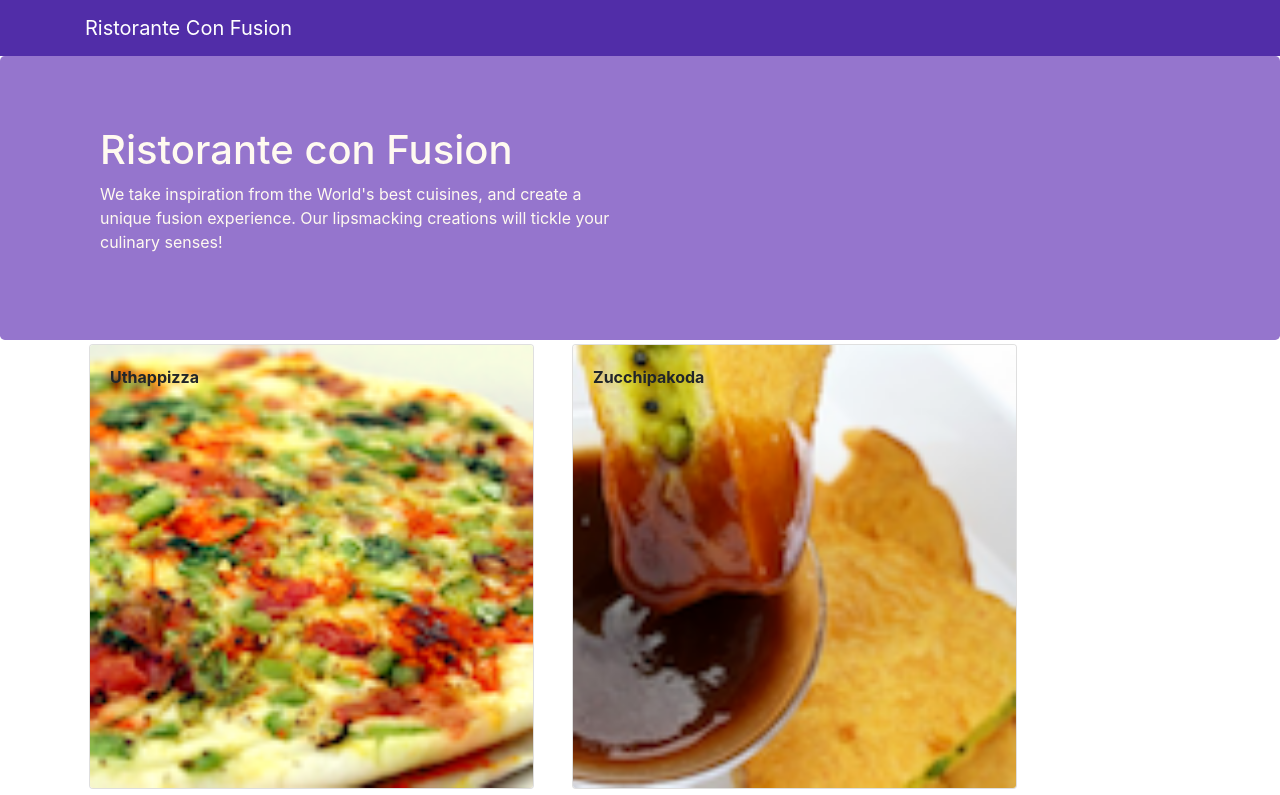
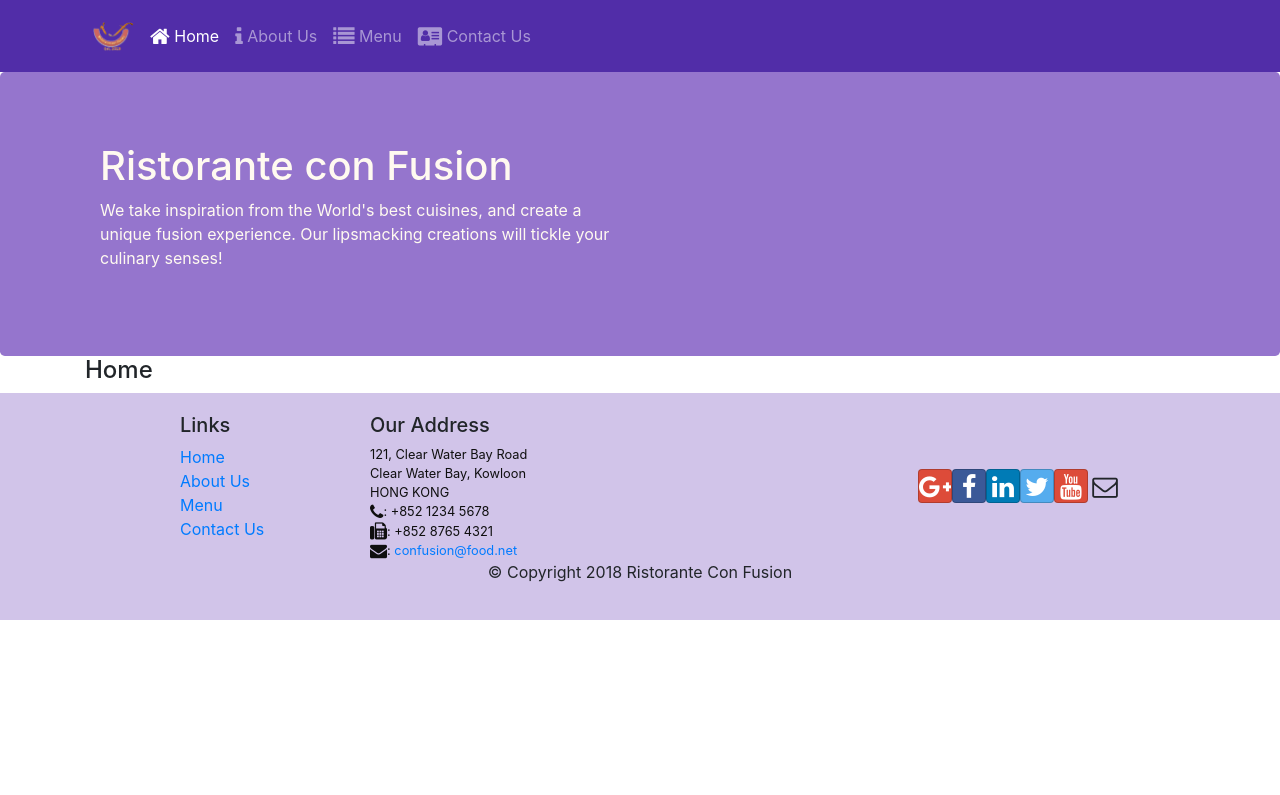
Before and after one commit to codedr0id/Restaurant-Application-ReactJS, a React (Create React App) app: page /home in a window 1280 px wide. Shown: the top 795 px of the page. Built offline with nearby package versions, Linux system fonts and the light colour scheme.

Commit message:
React Router

```diff
--- a/package.json
+++ b/package.json
@@ -12,6 +12,7 @@
     "react": "^16.13.1",
     "react-dom": "^16.13.1",
     "react-popper": "^2.2.3",
+    "react-router-dom": "^5.2.0",
     "react-scripts": "3.4.3",
     "reactstrap": "^8.5.1"
   },
--- a/src/App.js
+++ b/src/App.js
@@ -1,4 +1,5 @@
 import React, { Component } from 'react';
+import { BrowserRouter } from 'react-router-dom';
 import './App.css';
 import Main from './components/MainComponent';
 
@@ -6,9 +7,11 @@
 
   render() {
     return (
-      <div>
-        <Main />
-      </div>
+      <BrowserRouter>
+        <div className="App">
+          <Main />
+        </div>
+      </BrowserRouter>
     );
   }
 }
--- a/src/components/FooterComponent.js
+++ b/src/components/FooterComponent.js
@@ -1,4 +1,5 @@
 import React from 'react';
+import { Link } from 'react-router-dom';
 
 function Footer(props) {
     return(
@@ -8,10 +9,10 @@
                 <div className="col-4 offset-1 col-sm-2">
                     <h5>Links</h5>
                     <ul className="list-unstyled">
-                        <li><a href="#">Home</a></li>
-                        <li><a href="#">About</a></li>
-                        <li><a href="#">Menu</a></li>
-                        <li><a href="contactus.html">Contact</a></li>
+                      <li><Link to='/home'>Home</Link></li>
+                      <li><Link to='/aboutus'>About Us</Link></li>
+                      <li><Link to='/menu'>Menu</Link></li>
+                      <li><Link to='/contactus'>Contact Us</Link></li>
                     </ul>
                 </div>
                 <div className="col-7 col-sm-5">
--- a/src/components/HeaderComponent.js
+++ b/src/components/HeaderComponent.js
@@ -1,13 +1,46 @@
 import React, { Component } from 'react';
-import { Navbar, NavbarBrand, Jumbotron } from 'reactstrap';
+import { Nav, Navbar, NavbarBrand, NavbarToggler, Collapse, NavItem, Jumbotron } from 'reactstrap';
+import { NavLink } from 'react-router-dom';
 
 class Header extends Component {
+    constructor(props) {
+        super(props);
+
+        this.toggleNav = this.toggleNav.bind(this);
+        this.state = {
+          isNavOpen: false
+        };
+      }
+
+      toggleNav() {
+        this.setState({
+          isNavOpen: !this.state.isNavOpen
+        });
+      }
+
     render() {
         return(
-    <React.Fragment>
-      <Navbar dark>
+            <div>
+                <Navbar dark expand="md">
                     <div className="container">
-            <NavbarBrand href="/">Ristorante Con Fusion</NavbarBrand>
+                        <NavbarToggler onClick={this.toggleNav} />
+                        <NavbarBrand className="mr-auto" href="/"><img className="m-2" src='assets/images/logo.png' height="30" width="41" alt='Ristorante Con Fusion' /></NavbarBrand>
+                        <Collapse isOpen={this.state.isNavOpen} navbar>
+                            <Nav navbar>
+                            <NavItem>
+                                <NavLink className="nav-link"  to='/home'><span className="fa fa-home fa-lg"></span> Home</NavLink>
+                            </NavItem>
+                            <NavItem>
+                                <NavLink className="nav-link" to='/aboutus'><span className="fa fa-info fa-lg"></span> About Us</NavLink>
+                            </NavItem>
+                            <NavItem>
+                                <NavLink className="nav-link"  to='/menu'><span className="fa fa-list fa-lg"></span> Menu</NavLink>
+                            </NavItem>
+                            <NavItem>
+                                <NavLink className="nav-link" to='/contactus'><span className="fa fa-address-card fa-lg"></span> Contact Us</NavLink>
+                            </NavItem>
+                            </Nav>
+                        </Collapse>
                     </div>
                 </Navbar>
                 <Jumbotron>
@@ -20,7 +53,7 @@
                         </div>
                     </div>
                 </Jumbotron>
-    </React.Fragment>
+            </div>
         );
     }
 }
--- /dev/null
+++ b/src/components/HomeComponent.js
@@ -0,0 +1,11 @@
+import React from 'react';
+
+function Home(props) {
+    return(
+      <div className="container">
+        <h4>Home</h4>
+      </div>
+    );
+}
+
+export default Home;
--- a/src/components/MainComponent.js
+++ b/src/components/MainComponent.js
@@ -1,9 +1,12 @@
 import React, { Component } from 'react';
 import Menu from './MenuComponent';
 import { DISHES } from '../shared/dishes';
+import Home from './HomeComponent';
 import DishDetail from './DishdetailComponent';
 import Header from './HeaderComponent';
 import Footer from './FooterComponent';
+
+import { Switch, Route, Redirect } from 'react-router-dom';
 
 class Main extends Component {
 
@@ -12,20 +15,26 @@
 
     this.state = {
       dishes: DISHES,
-      selectedDish: null
     };
   }
 
-  onDishSelect(dishId) {
-    this.setState({ selectedDish: dishId});
-  }
+  render() {
 
-  render() {
+    const HomePage = () => {
+      return(
+          <Home
+          />
+      );
+    }
+
     return (
       <div>
         <Header />
-        <Menu dishes={this.state.dishes} onClick={(dishId) => this.onDishSelect(dishId)} />
-        <DishDetail dish={this.state.dishes.filter((dish) => dish.id === this.state.selectedDish)[0]} />
+        <Switch>
+            <Route path='/home' component={HomePage} />
+            <Route exact path='/menu' component={() => <Menu dishes={this.state.dishes} />} />
+            <Redirect to="/home" />
+        </Switch>
         <Footer />
       </div>
     );
```
Also changed, not shown: 1 other file (tests, documents, lock files or other folders). Lines whose indentation alone changed are shown as unchanged.
